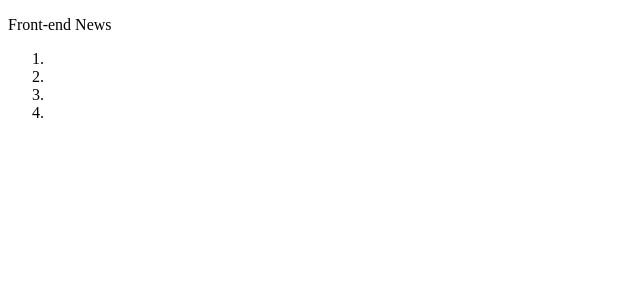
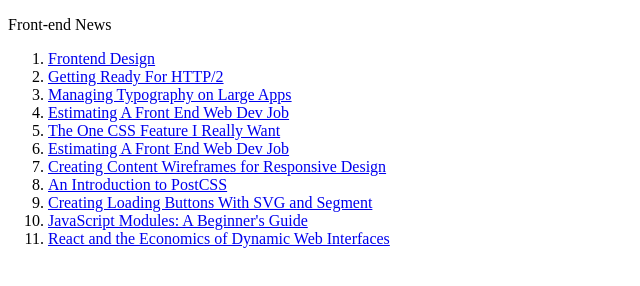
Before and after one commit to ken-chen/NewsScreenCast, a plain HTML site: page index.html in a window 1280 px wide. Shown: the whole page, without its empty margins (0-640 px from the left). Drawn offline with Linux system fonts and the light colour scheme.

Commit message:
more html

```diff
--- a/index.html
+++ b/index.html
@@ -9,20 +9,41 @@
 			<p>Front-end News</p>
 		</header>
 		<main>
-			<ol>
-				<li>
-					<a></a>
-				</li>
-				<li>
-					<a></a>
-				</li>
-				<li>
-					<a></a>
-				</li>
-				<li>
-					<a></a>
-				</li>
-			</ol>
+	        <ol class='news'>
+	          <li class='news-item'>
+	            <a class='news-link' href='#'>Frontend Design</a>
+	          </li>
+	          <li class='news-item'>
+	            <a class='news-link' href='#'>Getting Ready For HTTP/2</a>
+	          </li>
+	          <li class='news-item'>
+	            <a class='news-link' href='#'>Managing Typography on Large Apps</a>
+	          </li>
+	          <li class='news-item'>
+	            <a class='news-link' href='#'>Estimating A Front End Web Dev Job</a>
+	          </li>
+	          <li class='news-item'>
+	            <a class='news-link' href='#'>The One CSS Feature I Really Want</a>
+	          </li>
+	          <li class='news-item'>
+	            <a class='news-link' href='#'>Estimating A Front End Web Dev Job</a>
+	          </li>
+	          <li class='news-item'>
+	            <a class='news-link' href='#'>Creating Content Wireframes for Responsive Design</a>
+	          </li>
+	          <li class='news-item'>
+	            <a class='news-link' href='#'>An Introduction to PostCSS</a>
+	          </li>
+	          <li class='news-item'>
+	            <a class='news-link' href='#'>Creating Loading Buttons With SVG and Segment</a>
+	          </li>
+	          <li class='news-item'>
+	            <a class='news-link' href='#'>JavaScript Modules: A Beginner's Guide</a>
+	          </li>
+	          <li class='news-item'>
+	            <a class='news-link' href='#'>React and the Economics of Dynamic Web Interfaces</a>
+	          </li>
+	        </ol>
 		</main>
 	</body>
 </html>
```
Also changed, not shown: 1 other file.
